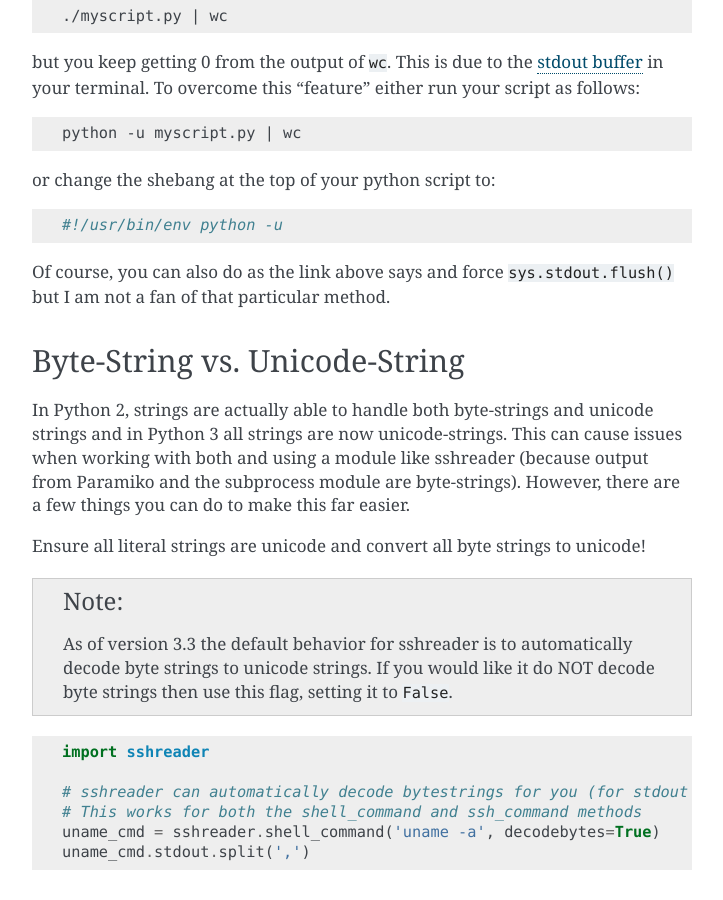
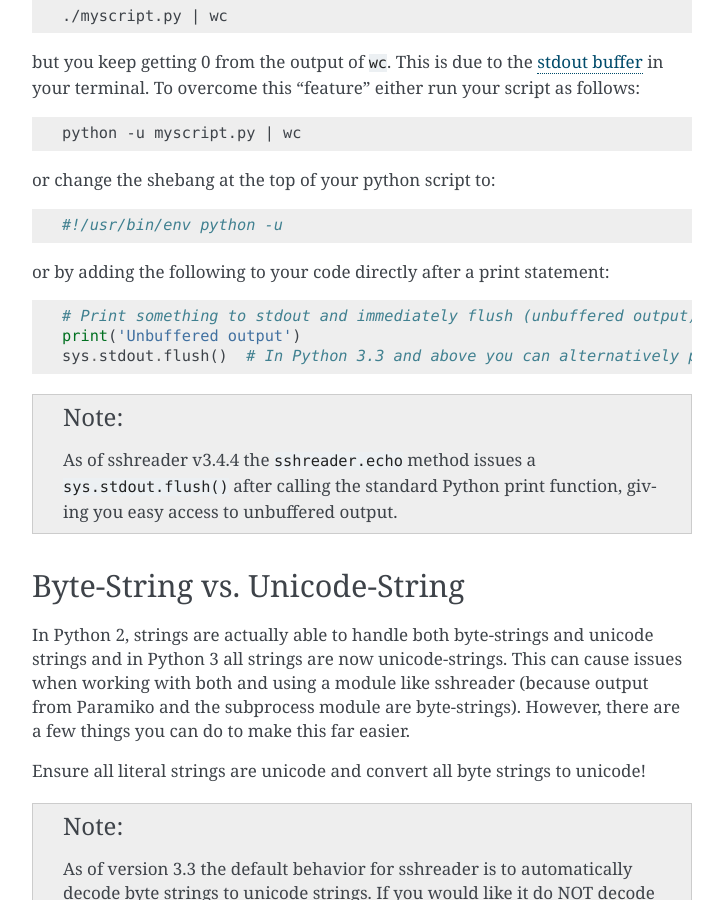
Before and after one commit to isaiah1112/sshreader, a Sphinx documentation site: the page built from docs/source/faq.rst, in a window 1280 px wide and 900 px high, scrolled down 933 px. Shown: the whole window, without its empty margins (388-1111 px from the left). Built offline with Sphinx 7.4.7, drawn with Linux system fonts in a browser that asks for light colours.

Commit message:
Updated documentation.

```diff
--- a/docs/source/faq.rst
+++ b/docs/source/faq.rst
@@ -58,8 +58,18 @@
 
     #!/usr/bin/env python -u
 
-Of course, you can also do as the link above says and force :code:`sys.stdout.flush()` but I am not a fan of that
-particular method.
+or by adding the following to your code directly after a print statement:
+
+.. code-block:: python
+
+    # Print something to stdout and immediately flush (unbuffered output)
+    print('Unbuffered output')
+    sys.stdout.flush()  # In Python 3.3 and above you can alternatively pass flush=True to the print statement
+
+.. note::
+
+    As of sshreader v3.4.4 the :code:`sshreader.echo` method issues a :code:`sys.stdout.flush()` after
+    calling the standard Python print function, giving you easy access to unbuffered output.
 
 Byte-String vs. Unicode-String
 ~~~~~~~~~~~~~~~~~~~~~~~~~~~~~~
--- a/docs/source/getting_started.rst
+++ b/docs/source/getting_started.rst
@@ -33,7 +33,7 @@
 
     from sshreader import SSH
     with SSH('myhost.example.com', username='jdoe', password='jdoe1') as s:
-        uname = s.ssh_commaned('uname -a')
+        uname = s.ssh_command('uname -a')
         print(uname)  # Show the results of the command, including stdin, stdout, and stderr
 
 .. note::
```
